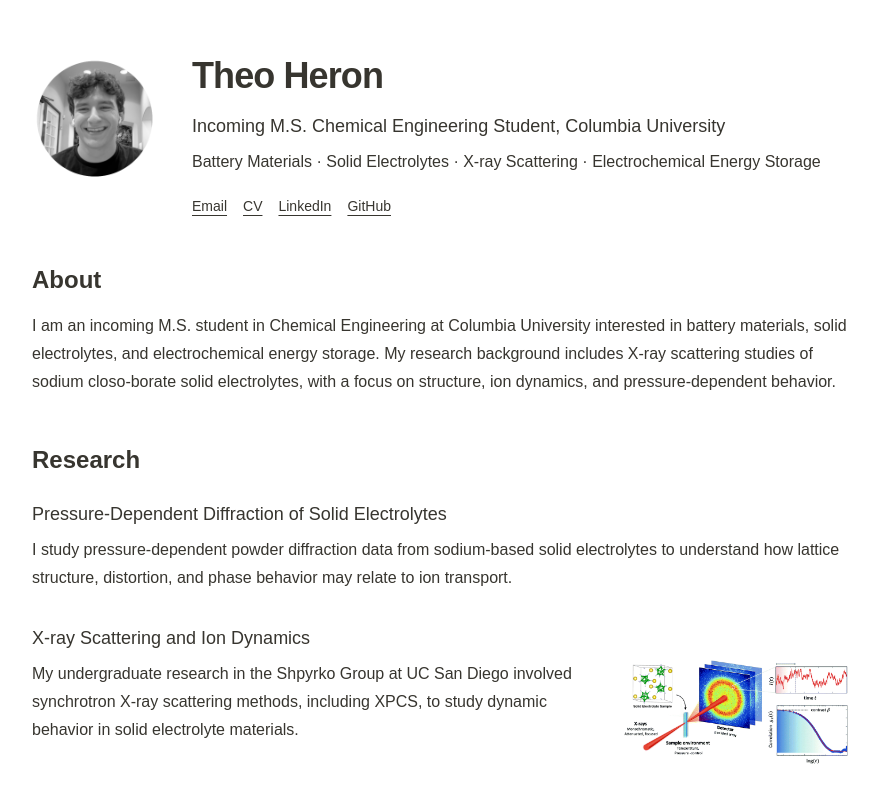
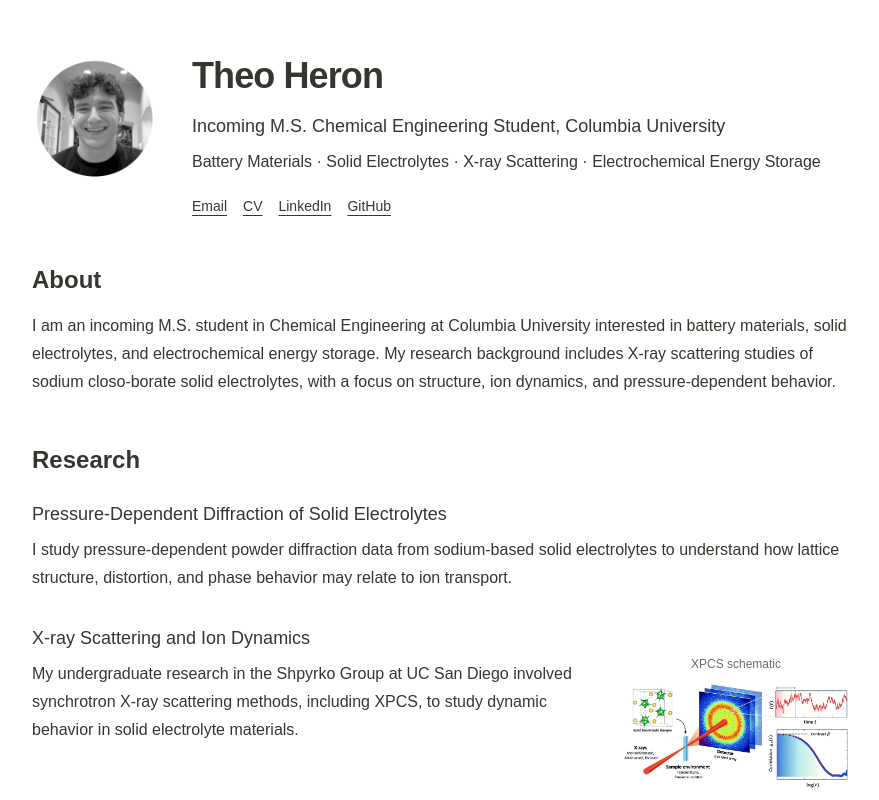
Before and after one commit to tagheron/research-website, a Next.js app: page / in a window 1280 px wide. Shown: the top 800 px of the page, without its empty margins (200-1079 px from the left). Built offline with nearby package versions, Linux system fonts and the light colour scheme.

Commit message:
Update hero layout

```diff
--- a/app/page.tsx
+++ b/app/page.tsx
@@ -145,11 +145,17 @@
             <div>
               <h3 className="text-lg font-medium">X-ray Scattering and Ion Dynamics</h3>
 
-              <img
-                src="/xpcs-diagram.png"
-                alt="XPCS experimental schematic"
-                className="mx-auto my-4 w-full max-w-xs rounded-md md:float-right md:ml-6 md:mb-4 md:mt-1 md:w-56"
-              />
+              <figure className="mx-auto my-4 w-full max-w-xs md:float-right md:ml-6 md:mb-4 md:mt-1 md:w-56">
+                <figcaption className="mb-2 text-center text-xs font-medium text-[#6f6a63]">
+                  XPCS schematic
+                </figcaption>
+
+                <img
+                  src="/xpcs-diagram.png"
+                  alt="XPCS experimental schematic"
+                  className="w-full rounded-md"
+                />
+              </figure>
 
               <p className="mt-2 leading-8 md:leading-7">
                 My undergraduate research in the Shpyrko Group at UC San Diego involved synchrotron
```
